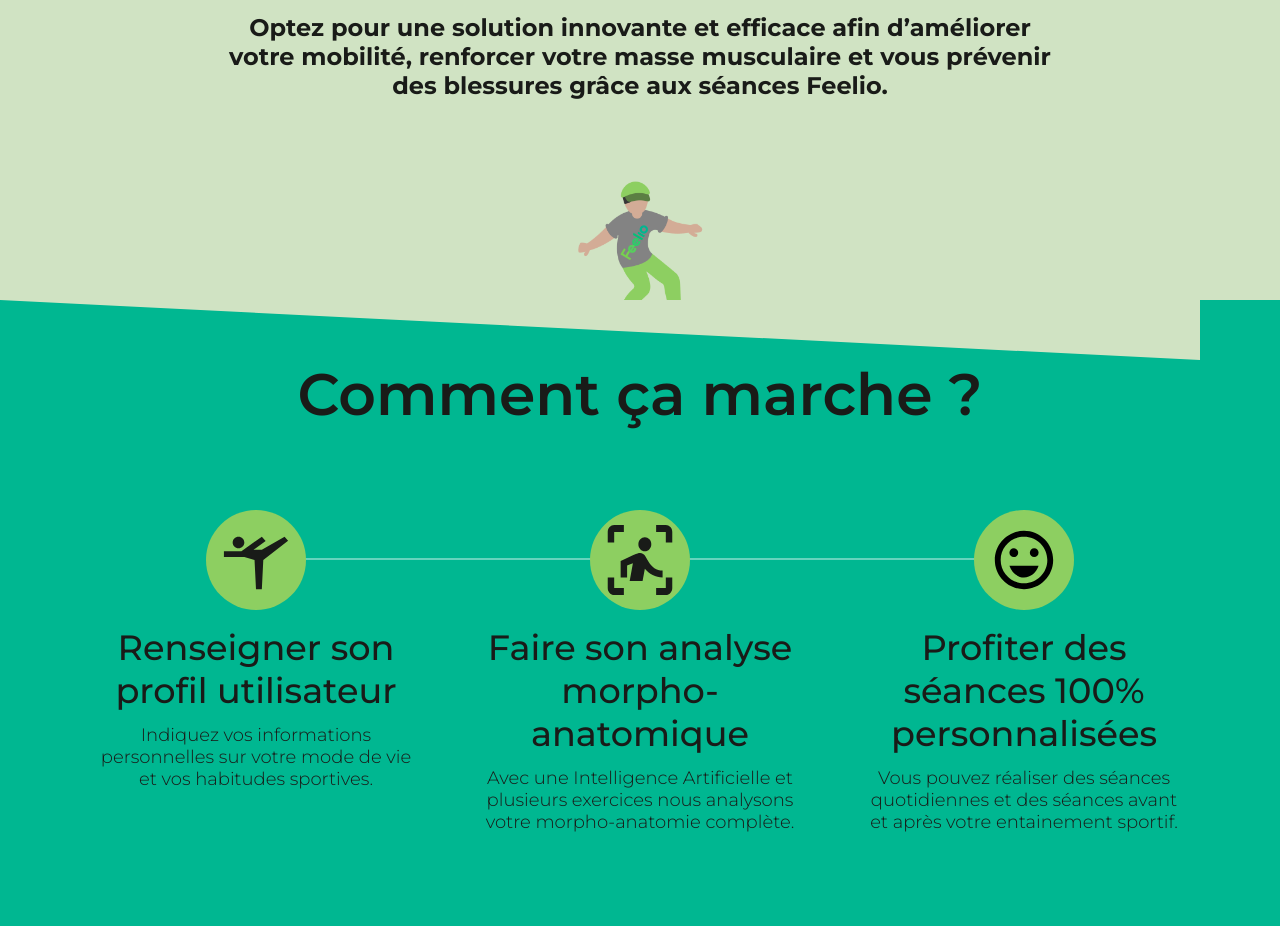
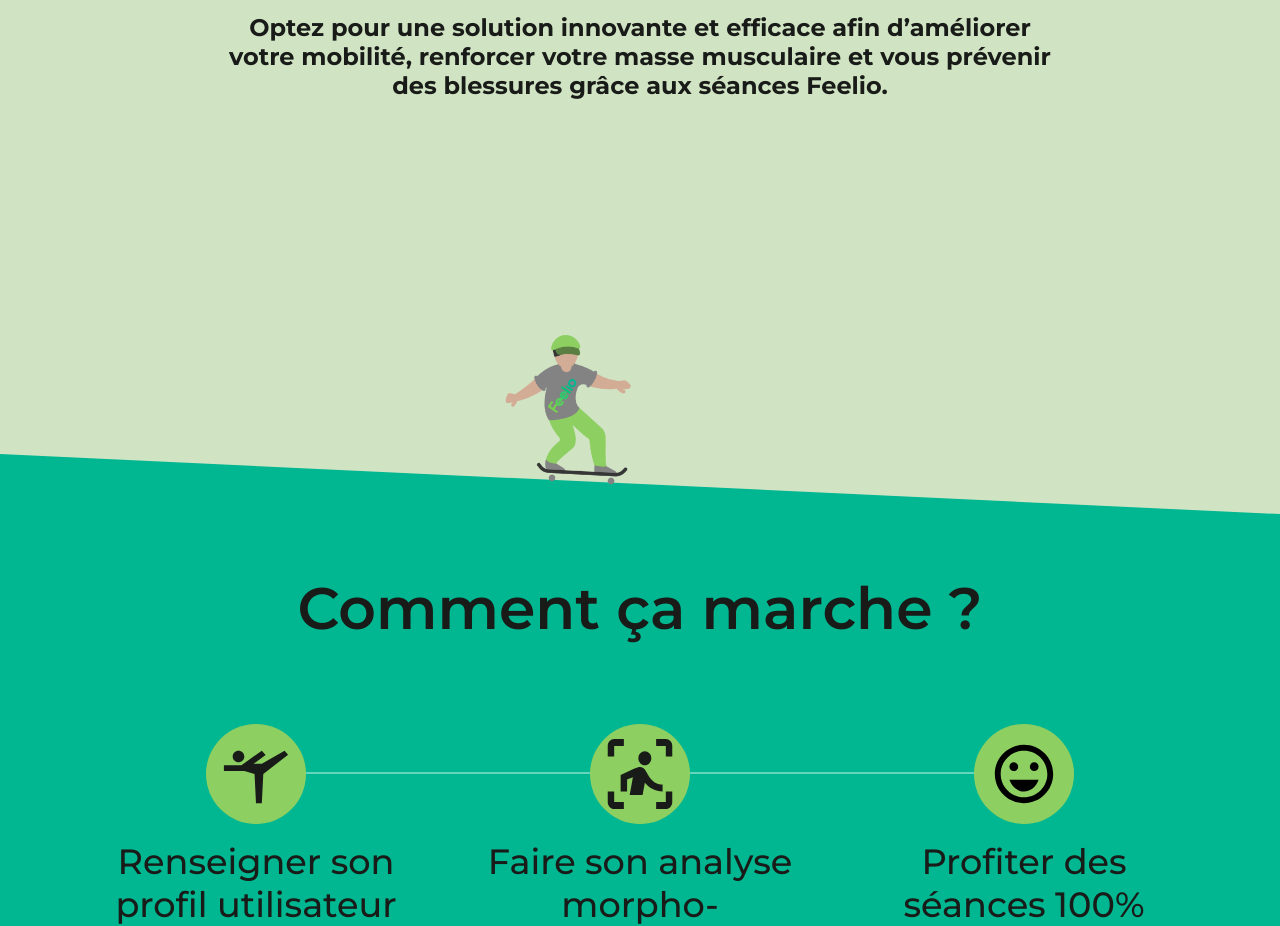
Before and after one commit to Feelio-fr/feelio-landing-page, a React (Create React App) app: page / in a window 1280 px wide. Shown: the part 1981-2907 px from the top of the page. Built offline with nearby package versions, Linux system fonts and the light colour scheme.

Commit message:
✨ feat: Slope effect works well

```diff
--- a/src/components/runningMan/RunningMan.module.css
+++ b/src/components/runningMan/RunningMan.module.css
@@ -1,24 +1,12 @@
 .runningManContainer {
-  position: absolute;
-  bottom: 0;
-  left: 50%;
-  transform: translateX(-50%);
-  width: 100px; /* Adjust the width as needed */
-  height: 200px; /* Adjust the height as needed */
-}
-
-.runningMan {
-  position: relative;
-  width: 100%;
-  height: 100%;
+  z-index: 2;
 }
 
 .skateboardingImage {
-  bottom: 0;
-  position: absolute;
   width: 150px;
   height: auto;
   z-index: 1;
+  transform: rotate(3deg);
 }
 
 @media (max-width: 1024px) {
--- a/src/components/runningMan/RunningMan.tsx
+++ b/src/components/runningMan/RunningMan.tsx
@@ -20,8 +20,8 @@ const RunningMan = () => {
         return () => window.removeEventListener('resize', handleResize)
     }, [])
 
-    const scrollTransformX = useTransform(scrollYProgress, [0, 1], [windowSize / 2 , -windowSize / 2 - 200]);
-    const scrollTransformY = useTransform(scrollYProgress, [0, 1], [60, 0]);
+    const scrollTransformX = useTransform(scrollYProgress, [0, 1], [windowSize , -200 ]);
+    const scrollTransformY = useTransform(scrollYProgress, [0, 1], [70, 0]);
 
     return (
         <motion.div
--- a/src/pages/DesktopFinalVersion.module.css
+++ b/src/pages/DesktopFinalVersion.module.css
@@ -351,10 +351,11 @@
 
 
 .inclinateDiv {
+  max-width: 100vw;
   background-color: #d0e3c3;
   border-bottom: 60px solid var(--secondary);
-  border-right: 150vh solid transparent;
-  position: absolute;
+  border-right: 100vw solid transparent;
+  position: relative;
 }
 
 
--- a/src/pages/DesktopFinalVersion.tsx
+++ b/src/pages/DesktopFinalVersion.tsx
@@ -173,9 +173,10 @@ const DesktopFinalVersion: FunctionComponent = () => {
               blessures grâce aux séances Feelio.
             </b>
           </div>
-          <RunningMan />
         </div>
-          <div className={styles.inclinateDiv}></div>
+          <div className={styles.inclinateDiv}>
+            <RunningMan />
+          </div>
       </div>
 
       <div className={styles.fourthPageContent}>
```
